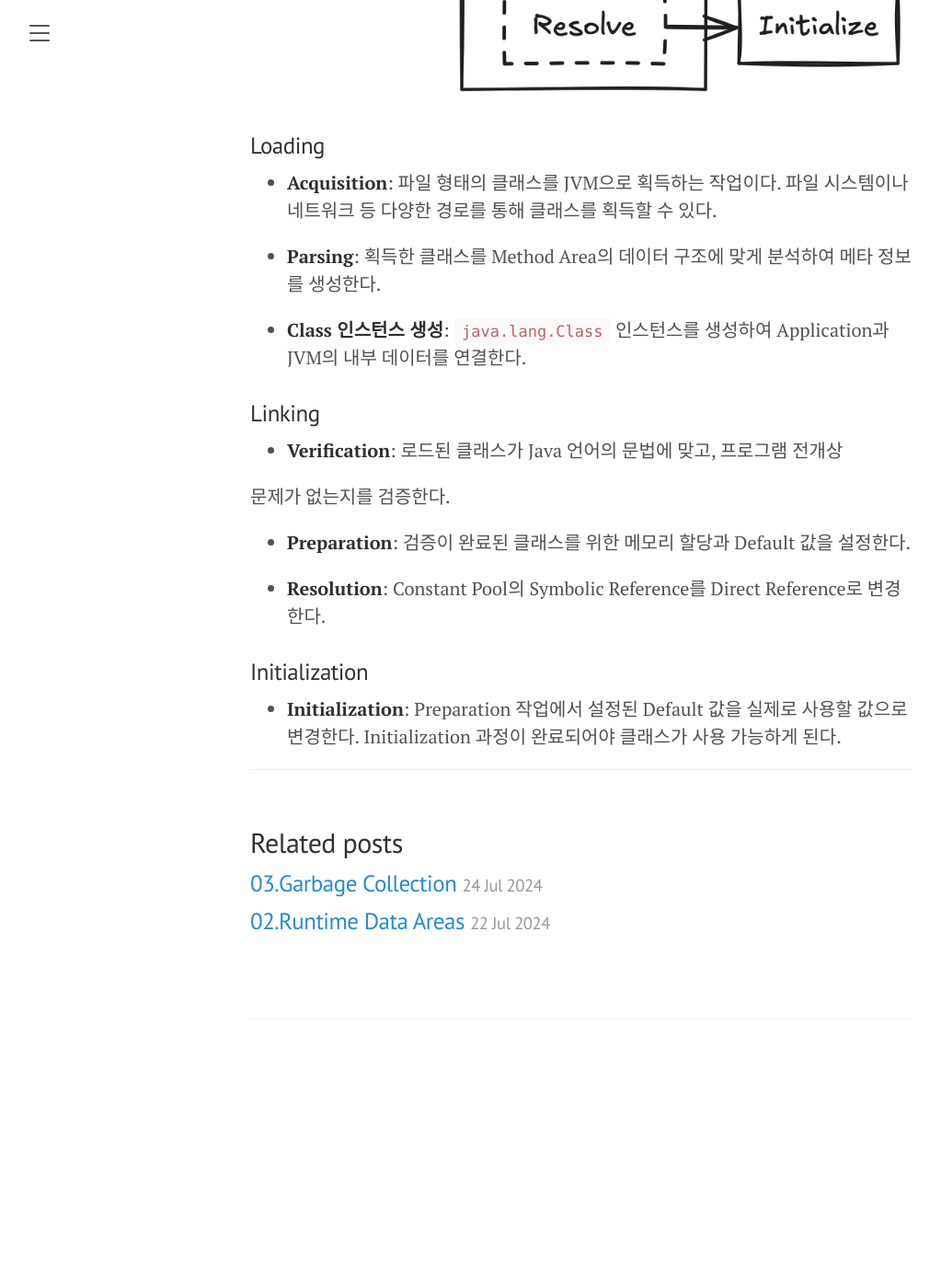
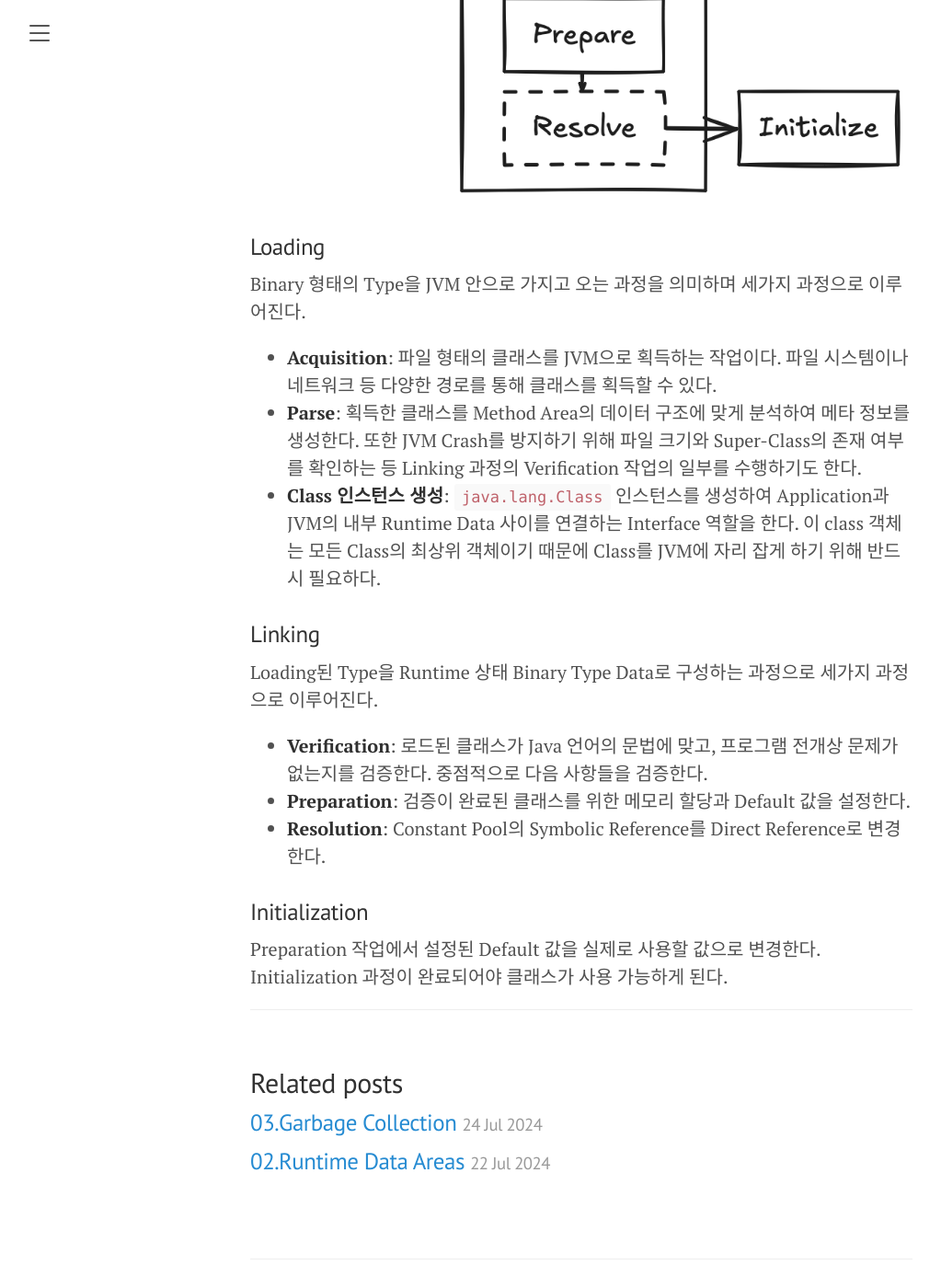
Before and after one commit to gunkim/gunkim.github.io, a Jekyll site: the page built from _learns/Java-performance-fundamental/2024-08-07-chapter04.md, in a window 1280 px wide and 1400 px high, scrolled down 7422 px. Shown: the whole window at 92% size, without its empty margins (8-1031 px from the left). Built offline with Jekyll 4.4.1, drawn with Linux system fonts in a browser that asks for light colours; comment, search, counter and statistics services are not loaded; before the commit the page ends 8561 px from its top, so only the background shows below that; some of the changed text lies outside the part shown.

Commit message:
내용 다듬기

```diff
--- a/_learns/Java-performance-fundamental/2024-08-07-chapter04.md
+++ b/_learns/Java-performance-fundamental/2024-08-07-chapter04.md
@@ -92,21 +92,21 @@
 
 JVM 내에는 여러 개의 ClassLoader가 있으며, 이들은 계층 구조를 이루고 있다. **ClassLoader Delegation Model**은 이러한 계층 구조를 기반으로 서로에게 임무를 위임하는 방법을 말한다.
 
-- **BootstrapClassLoader**: 가장 상위의 ClassLoader로, 부모가 없으며 JVM이 기동할 때 기본적으로 생성된다. Java의 핵심 API들을 로드하며, 네이티브 코드로 구현되어 있다.
+- **Bootstrap Class Loader**: 가장 상위의 ClassLoader로, 부모가 없으며 JVM이 기동할 때 기본적으로 생성되며 Runtime 환경 구성하는 기초 단계를 수행한다. `$JAVA_HOME/jre/lib/rt.jar`를 로드하고, Java의 핵심 API들을 로드하며, 네이티브 코드로 구현되어 있다.
 
-- **ExtensionClassLoader**: BootstrapClassLoader를 부모로 하며, 확장 클래스를 로드한다.
+- **Extension Class Loader**: Bootstrap Class Loader를 부모로 하며, `$JAVA_HOME/jre/lib/ext`에 위치한 확장 클래스들을 로드한다. Bootstrap, Extension Class Loader는 JVM을 위한 Class Loader라고 볼 수 있다.
 
   ![](/public/img/learn/java-performance-fundamental/04-03.png)
 
-- **ApplicationClassLoader**: 사용자 애플리케이션의 클래스를 로드하며, System ClassLoader로도 불린다. 이 ClassLoader는 사용자 정의 ClassLoader(User Defined ClassLoader)와 결합되어 사용된다.
-
+- **Application Class Loader**: 사용자 애플리케이션의 클래스를 로드하며 **User Defined Class Loader**와 결합되어 사용된다. `$CLASSPATH` 또는 `java.class.path`에 위치한 class들을 로드한다.
+  - **User Defined Class Loader**는 애플리케이션에서 직접 생성이 가능하며 주로 WAS나 프레임워크에서 생성하여 사용하는 경우가 많다.
   ![](/public/img/learn/java-performance-fundamental/04-04.png)
 
 ### Delegation Model
 
 ClassLoader Delegation Model은 로드 요청을 위계적으로 전달하는 방식이다. 대부분의 ClassLoader는 자신이 로드를 수행하기보다는 부모 ClassLoader에게 먼저 위임하여 이미 로드된 클래스를 검색한다.
 
-이러한 위임 체계는 클래스의 중복 로드를 방지하고, 클래스의 일관성을 유지하는 데 도움을 준다. 예를 들어, 한 애플리케이션에서 SystemClassLoader에게 클래스를 로드하도록 요청하면, 이 요청은 먼저 ExtensionClassLoader, 그다음에는 BootstrapClassLoader로 위임되어 탐색한다.
+이러한 위임 체계는 클래스의 중복 로드를 방지하고, 클래스의 일관성을 유지하는 데 도움을 준다. 예를 들어, 한 애플리케이션에서 Application Class Loader가 클래스를 로드하도록 요청하면, 이 요청은 먼저 ExtensionClassLoader, 그다음에는 BootstrapClassLoader로 위임되어 탐색한다.
 
 ## Class Sharing
 
@@ -116,34 +116,29 @@
 
 ### Class Sharing의 동작 방식
 
-- **Shared Archive**: Hotspot JVM에서는 Class Sharing을 Shared Archive 형태로 구현하여, 기본 클래스 파일들을 메모리에 저장하고 다른 JVM에서 이를 참조하도록 한다.
+- Hotspot JVM에서는 File 형태 Class 또는 Jar 파일을 최초 로드한 JVM은 이를 Memory Mapped File 형태로 만들어 놓는다. 이를 **Shared Archive**라고 한다. Shared Archive File은 JVM을 위해 Shared Library 형태로 저장되며 jar 대신 jsa 확장자를 사용한다.
 
 Class Sharing은 JVM이 rt.jar와 같은 기본 클래스 파일을 미리 로드해 두면, 다른 JVM에서 이를 공유하여 로드 시간을 절약하고 메모리 사용을 최소화하는 데 도움을 준다.
 
 ## Class Loader Work
 
-ClassLoader는 파일 형태의 클래스를 런타임 메모리에 Type으로 만드는 작업을 수행한다. 이 과정을 **Class Loader Work**라고 하며, **Loading**, **Linking**, **Initialization**의 세 가지 과정으로 나뉜다.
+Class Loader는 파일 형태의 클래스를 런타임 메모리에 Type으로 만드는 작업을 수행한다. 이 과정을 **Class Loader Work**라고 하며, **Loading**, **Linking**, **Initialization**의 세 가지 과정으로 나뉜다.
 
 ![](/public/img/learn/java-performance-fundamental/04-06.png)
 
 ### Loading
 
+Binary 형태의 Type을 JVM 안으로 가지고 오는 과정을 의미하며 세가지 과정으로 이루어진다.
 - **Acquisition**: 파일 형태의 클래스를 JVM으로 획득하는 작업이다. 파일 시스템이나 네트워크 등 다양한 경로를 통해 클래스를 획득할 수 있다.
-
-- **Parsing**: 획득한 클래스를 Method Area의 데이터 구조에 맞게 분석하여 메타 정보를 생성한다.
-
-- **Class 인스턴스 생성**: `java.lang.Class` 인스턴스를 생성하여 Application과 JVM의 내부 데이터를 연결한다.
+- **Parse**: 획득한 클래스를 Method Area의 데이터 구조에 맞게 분석하여 메타 정보를 생성한다. 또한 JVM Crash를 방지하기 위해 파일 크기와 Super-Class의 존재 여부를 확인하는 등 Linking 과정의 Verification 작업의 일부를 수행하기도 한다.
+- **Class 인스턴스 생성**: `java.lang.Class` 인스턴스를 생성하여 Application과 JVM의 내부 Runtime Data 사이를 연결하는 Interface 역할을 한다. 이 class 객체는 모든 Class의 최상위 객체이기 때문에 Class를 JVM에 자리 잡게 하기 위해 반드시 필요하다.
 
 ### Linking
 
-- **Verification**: 로드된 클래스가 Java 언어의 문법에 맞고, 프로그램 전개상
-
-문제가 없는지를 검증한다.
-
+Loading된 Type을 Runtime 상태 Binary Type Data로 구성하는 과정으로 세가지 과정으로 이루어진다.
+- **Verification**: 로드된 클래스가 Java 언어의 문법에 맞고, 프로그램 전개상 문제가 없는지를 검증한다. 중점적으로 다음 사항들을 검증한다.
 - **Preparation**: 검증이 완료된 클래스를 위한 메모리 할당과 Default 값을 설정한다.
-
 - **Resolution**: Constant Pool의 Symbolic Reference를 Direct Reference로 변경한다.
 
 ### Initialization
-
-- **Initialization**: Preparation 작업에서 설정된 Default 값을 실제로 사용할 값으로 변경한다. Initialization 과정이 완료되어야 클래스가 사용 가능하게 된다.
+Preparation 작업에서 설정된 Default 값을 실제로 사용할 값으로 변경한다. Initialization 과정이 완료되어야 클래스가 사용 가능하게 된다.
```
